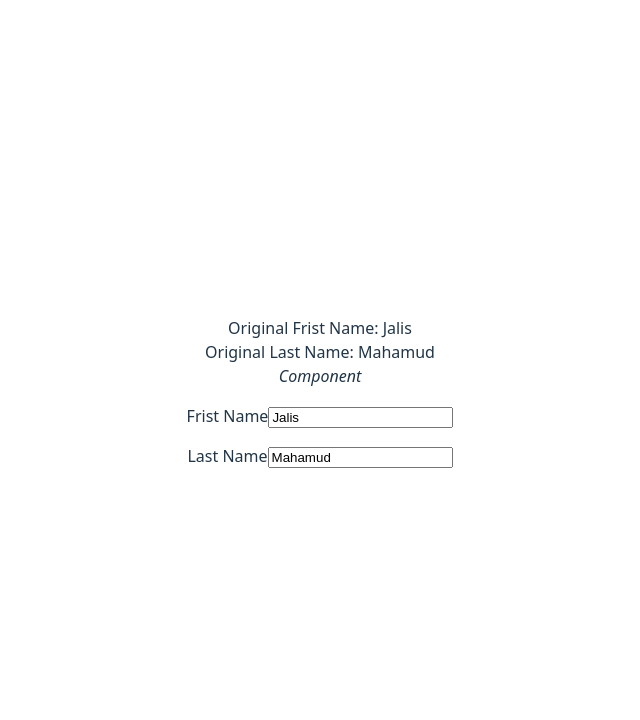
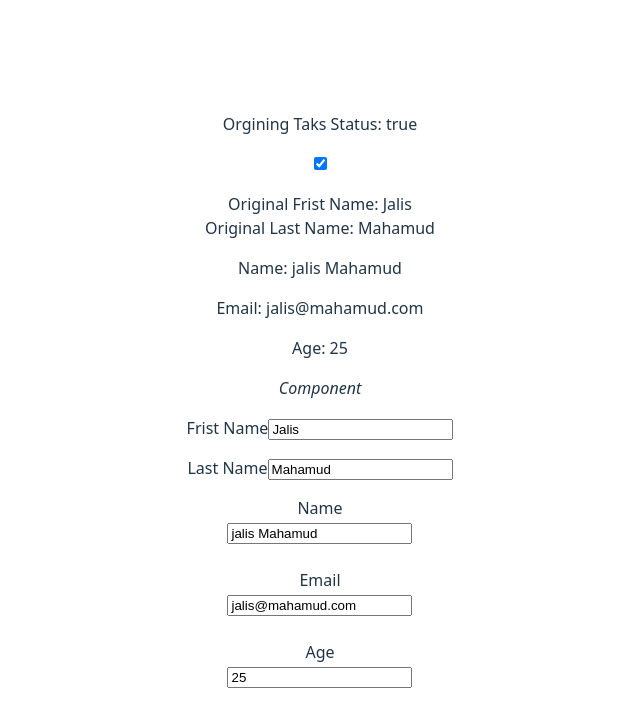
Before and after one commit to Jalismahamud/vue-js-component, a Vue app: page / in a window 1280 px wide. Shown: the top 720 px of the page, without its empty margins (320-960 px from the left). Built offline with nearby package versions, Linux system fonts and the light colour scheme.

Commit message:
checbox with component using props

```diff
--- a/src/App.vue
+++ b/src/App.vue
@@ -3,6 +3,7 @@ import { reactive, ref } from 'vue'
 import TestComponent from './components/TestComponent.vue';
 import PersonComponent from './components/PersonComponent.vue';
 import NameComponent from './components/NameComponent.vue';
+import CheckboxComponent from './components/CheckboxComponent.vue';
 
 
 const name = ref('Jalis Mahamud')
@@ -14,20 +15,29 @@ const person = reactive({
   age: 25
 });
 
+const taskStatus = ref(true);
 const fname = ref('Jalis');
 const lname = ref('Mahamud');
 </script>
 
 <template>
+
+ <div>
+  <p class="pb-4 text-green-400">Orgining Taks Status: {{  taskStatus }}</p>
+  <CheckboxComponent v-model="taskStatus" />
+
+ </div>
+
+
   <div class="text-2xl text-green-600">
       Original Frist Name: {{ fname }} <br>
       Original Last Name: {{ lname }}
   </div>
-  <!-- <div>
+  <div>
     <p>Name: {{ person.name }}</p>
     <p>Email: {{ person.email }}</p>
     <p>Age: {{ person.age }}</p>
-  </div> -->
+  </div>
 
   <div>
     <i class="fas fa-solar-panel    ">Component</i>
@@ -36,8 +46,8 @@ const lname = ref('Mahamud');
     </p>
   </div>
 
- <!-- <div>
+ <div>
    <PersonComponent :person="person" />
- </div> -->
+ </div>
 
 </template>
--- /dev/null
+++ b/src/components/CheckboxComponent.vue
@@ -0,0 +1,16 @@
+<script setup>
+
+    const props = defineProps([
+        'label' , 'modelValue'
+    ]);
+
+    const emit = defineEmits('update:modelValue')
+</script>
+
+<template>
+    <p>
+        <label for="">{{ label }}</label>
+        <input type="checkbox" class="ml-5" :checked="modelValue" @change="$emit('update:modelValue' , $event.target.checked)">
+        <!-- <input type="checkbox" class="ml-5" :checked="modelValue" @change="$emit('update:modelValue' , !modelValue)"> -->
+    </p>
+</template>
```
